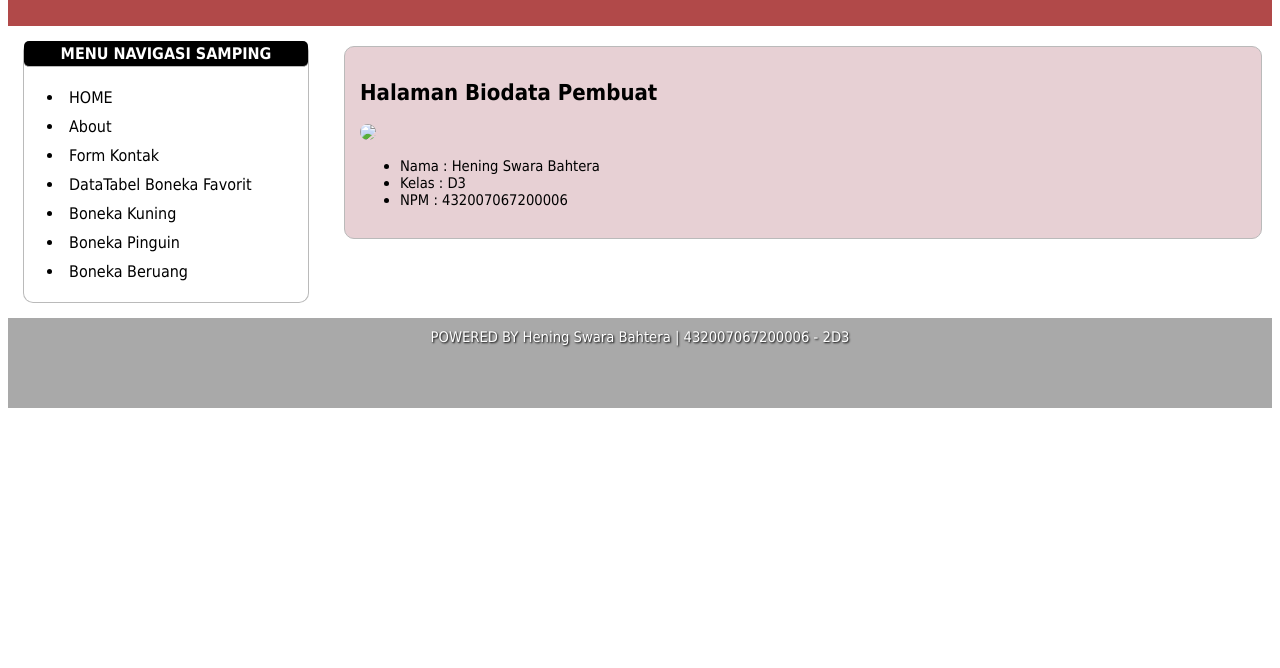
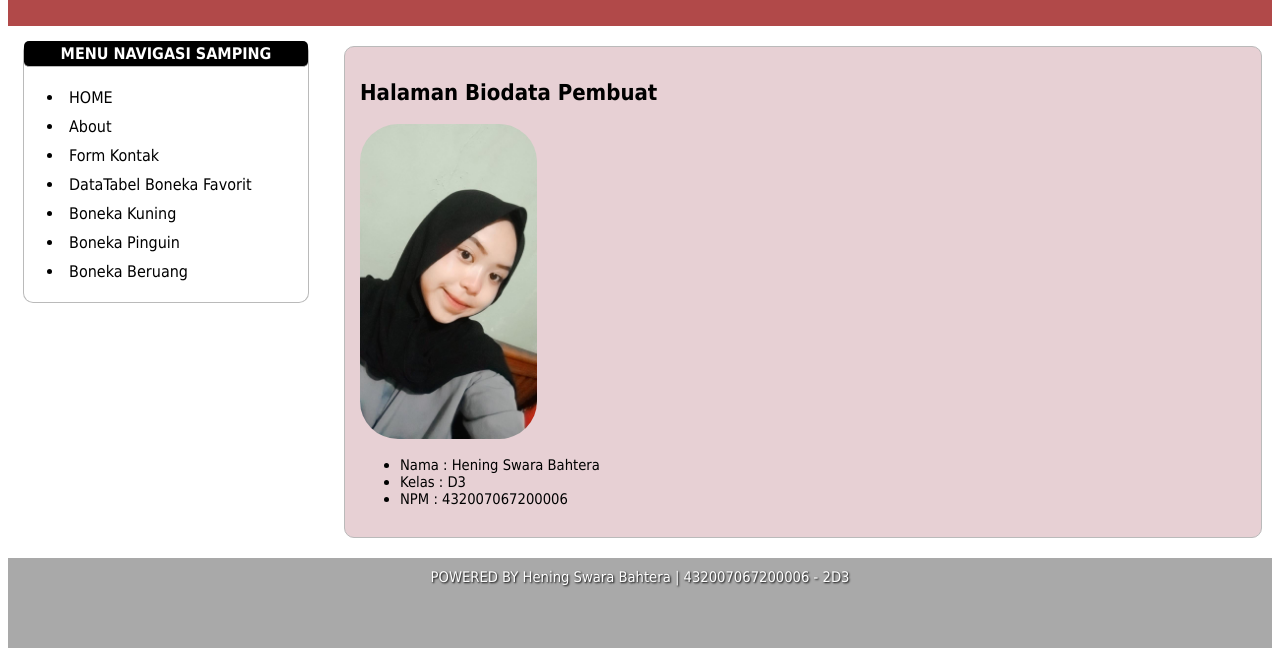
Before and after one commit to danzid-tech/hening-web, a plain HTML site: page about.html in a window 1280 px wide. Shown: the part 132-800 px from the top of the page. Drawn offline with Linux system fonts and the light colour scheme.

Commit message:
Update about.html

```diff
--- a/about.html
+++ b/about.html
@@ -39,7 +39,7 @@
                         <div class="col-12 col-m-12">
                             <h2>Halaman Biodata Pembuat</h2>
 
-            <img src="pr" style="width:20%"/>
+            <img src="profile.jpeg" style="width:20%"/>
             <br>
             <ul>
                 <li>Nama : Hening Swara Bahtera</li>
```
